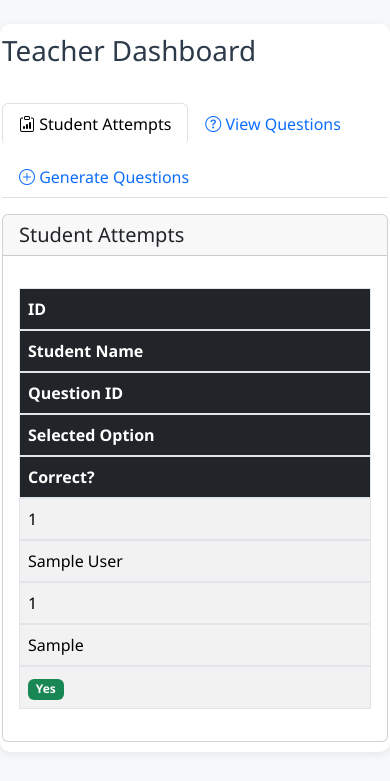
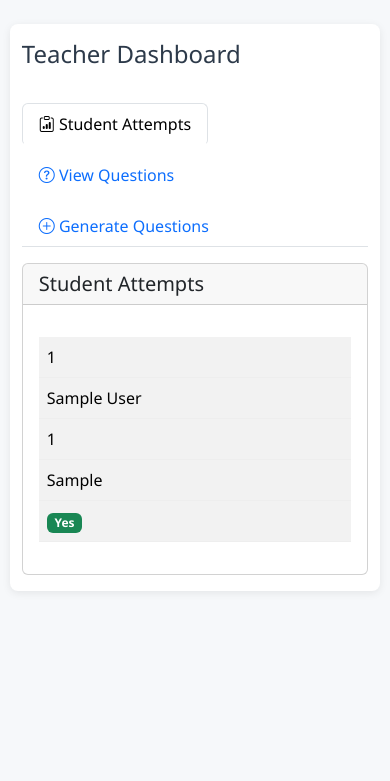
Before and after one commit to MuhammadAbu-Bakr/QuantPrep-Bot, a Flask app: page /teacher in a window 390 px wide. Shown: the top 781 px of the page. Run offline with Flask 3, Linux system fonts and the light colour scheme; tables that the repository leaves empty hold one stand-in row (values such as "Sample post").

Commit message:
Add Jinja2 'chr' filter and enhance responsive styles for tablet and mobile views

```diff
--- a/app/__init__.py
+++ b/app/__init__.py
@@ -6,7 +6,10 @@ from datetime import timedelta
 app = Flask(__name__)
 app.config['SECRET_KEY'] = SECRET_KEY
 app.config['SQLALCHEMY_DATABASE_URI'] = SQLALCHEMY_DATABASE_URI
-app.config['PERMANENT_SESSION_LIFETIME'] = timedelta(hours=2)  # Sessions expire after 2 hours
+app.config['PERMANENT_SESSION_LIFETIME'] = timedelta(hours=2)
 db = SQLAlchemy(app)
 
+
+app.jinja_env.filters['chr'] = chr
+
 from app import routes
--- a/app/static/style.css
+++ b/app/static/style.css
@@ -84,14 +84,83 @@ ul {
   padding-left: 18px;
 }
 
+/* Tablet styles */
+@media (max-width: 1024px) {
+  .container {
+    max-width: 90%;
+    margin: 20px auto;
+  }
+
+  button {
+    width: 100%;
+    margin-bottom: 10px;
+  }
+}
+
+/* Mobile styles */
 @media (max-width: 600px) {
   .container {
-    padding: 10px 2px;
+    max-width: 95%;
+    margin: 10px auto;
+    padding: 16px 12px;
+    border-radius: 8px;
   }
+
+  h1, h2 {
+    font-size: 1.5rem;
+    margin-bottom: 15px;
+  }
+
+  .question-container {
+    margin-bottom: 20px;
+  }
+
+  /* Make tables responsive */
   table, thead, tbody, th, td, tr {
     display: block;
   }
-  table th, table td {
-    padding: 8px 4px;
+
+  table th {
+    position: absolute;
+    top: -9999px;
+    left: -9999px;
+  }
+
+  table td {
+    position: relative;
+    padding: 8px 4px 8px 50%;
+    border: none;
+    border-bottom: 1px solid #eee;
+  }
+
+  table td:before {
+    position: absolute;
+    left: 6px;
+    width: 45%;
+    padding-right: 10px;
+    white-space: nowrap;
+    content: attr(data-label);
+    font-weight: bold;
+  }
+
+  /* Improve form elements for touch */
+  input[type="radio"] {
+    min-width: 20px;
+    min-height: 20px;
+    margin: 10px;
+  }
+
+  button {
+    width: 100%;
+    padding: 12px 24px;
+    margin: 10px 0;
+    font-size: 16px;
+  }
+
+  /* Improve feedback visibility */
+  .feedback {
+    padding: 15px;
+    margin: 15px 0;
+    font-size: 14px;
   }
 }
```
